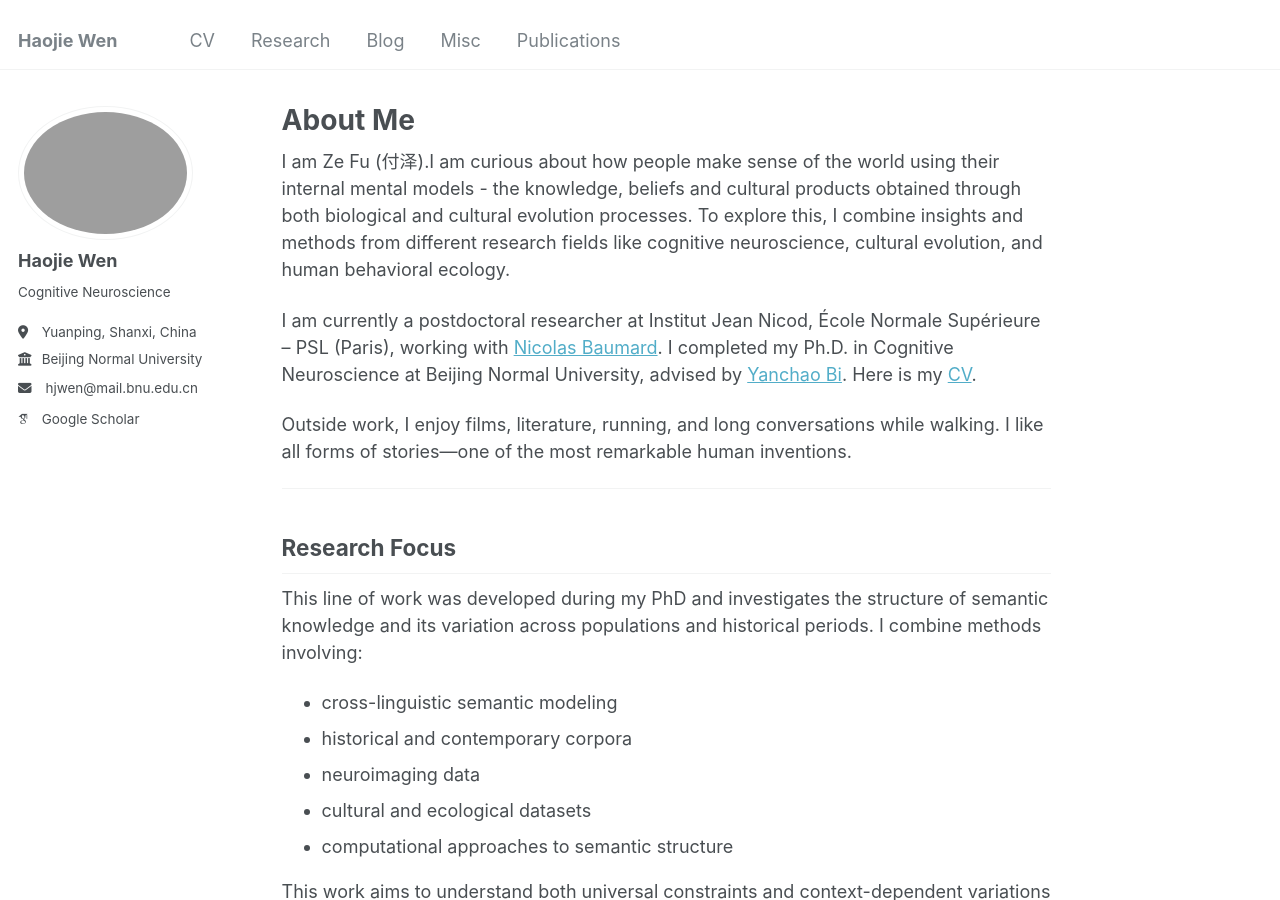
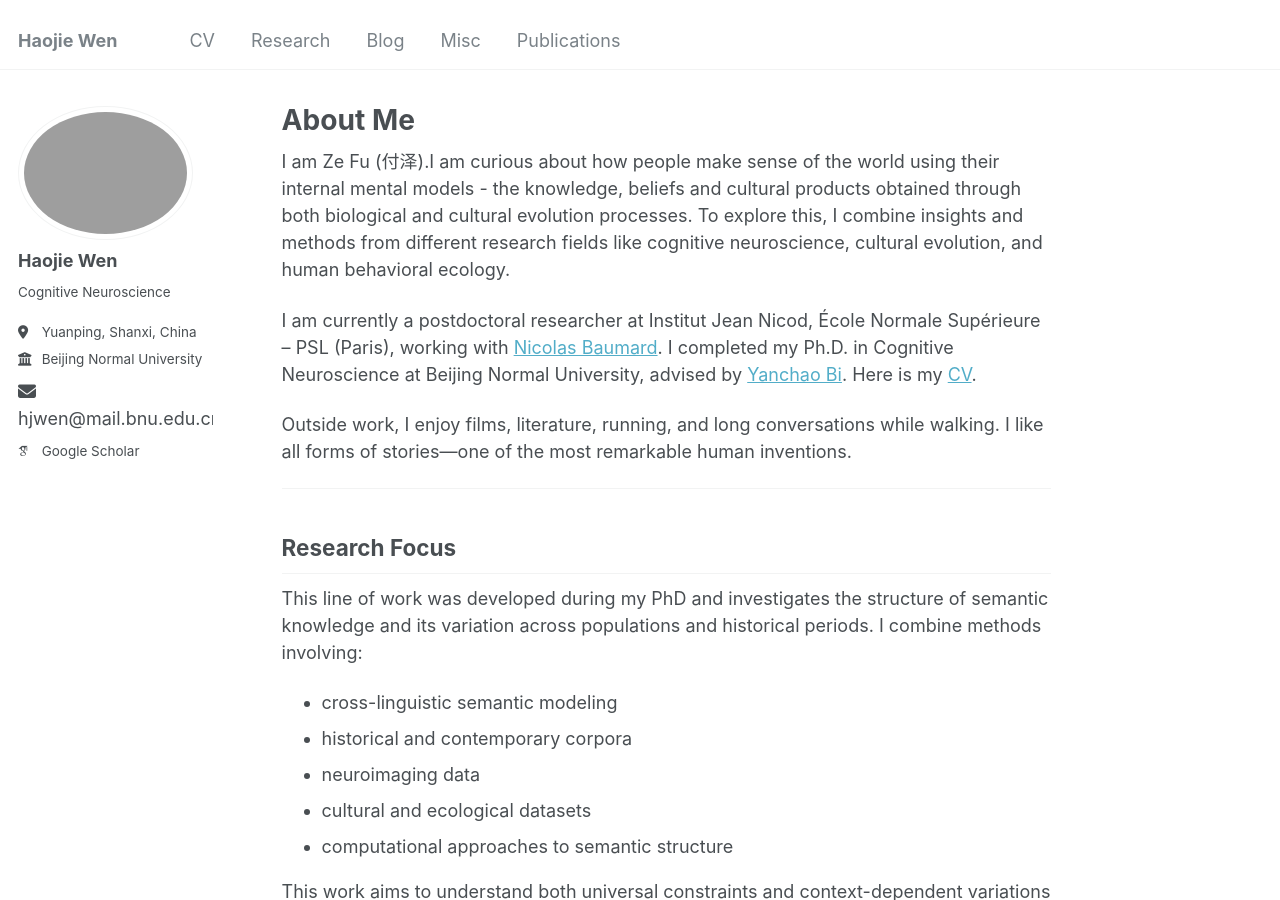
Before and after one commit to happyhaojie/happyhaojie.github.io, a Jekyll site: the page built from _pages/about.md, in a window 1280 px wide and 900 px high. Built offline with Jekyll 4.4.1, drawn with Linux system fonts in a browser that asks for light colours; some web fonts are replaced.

Commit message:
Update author-profile.html

```diff
--- a/_includes/author-profile.html
+++ b/_includes/author-profile.html
@@ -33,14 +33,9 @@
       {% if author.uri %}
         <li><a href="{{ author.uri }}"><i class="fas fa-fw fa-link icon-pad-right" aria-hidden="true"></i>{{ site.data.ui-text[site.locale].website_label | default: "Website" }}</a></li>
       {% endif %}
-  {% if author.email %}
-  <li>
-    <a href="mailto:{{ author.email }}">
-      <i class="fas fa-fw fa-envelope icon-pad-right" aria-hidden="true"></i>
-      {{ author.email }}
-    </a>
-  </li>
-{% endif %}
+      {% if author.email %}
+      <li></li><a href="mailto:{{ author.email }}"><i class="fas fa-fw fa-envelope icon-pad-right" aria-hidden="true"></i>{{ author.email }}</a></li>
+     {% endif %}
 
 
       <!-- Font Awesome and Academicons icons / Academic websites -->
```
